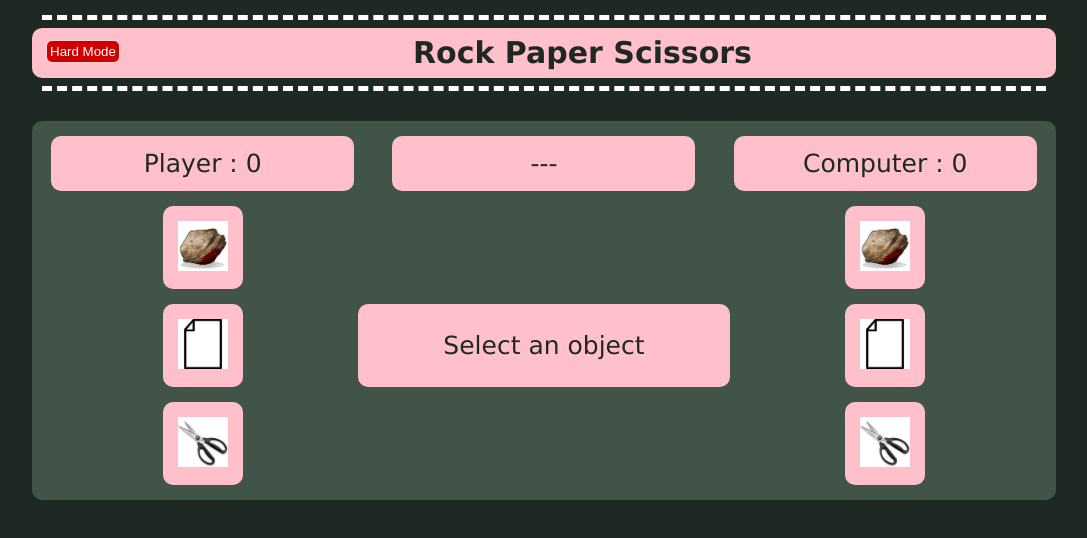
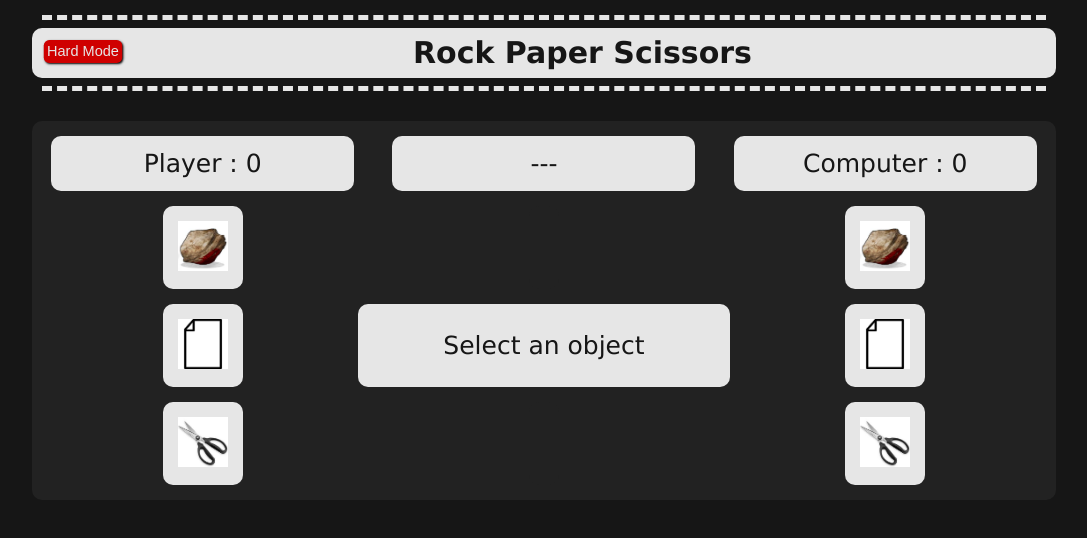
Before and after one commit to Y0ss-Please/javascript_rock_paper_scissors, a plain HTML site: page index.html in a window 1280 px wide. Both pictures are taken after a click on the button "Hard Mode". Shown: the whole page, without its empty margins (96-1183 px from the left). Drawn offline with Linux system fonts and the light colour scheme.

Commit message:
Fixed bug where hardmode was stuck on

```diff
--- a/scripts.js
+++ b/scripts.js
@@ -35,7 +35,8 @@ function removeMouseListeners(objects) {
 
 
 function computerPlay(player){
-    if (!hardmode){
+    console.log(hardMode)
+    if (!hardMode){
         rand = Math.random();
         if (rand <= 0.3){
             return "rock";
--- a/style.css
+++ b/style.css
@@ -1,6 +1,6 @@
 * {
-    background-color: #1f2923;
-    color: #ffffff;
+    background-color: #161616;
+    color: #e6e6e6;
     outline: 0;
 }
 
@@ -9,48 +9,49 @@ h1 {
     font-family: Verdana, sans-serif;
     font-size: 30px;
     font-weight: bold;
-    background-color: pink;
-    color: #1f2923;
+    background-color: #e6e6e6;
+    color: #161616;
     border-radius: 10px;
 }
 
 hr {
     border: 0;
-    border-top: 5px dashed #ffffff;
+    border-top: 5px dashed #e6e6e6;
     width: 98%;
 }
 
 .mode-container {
-    background-color: pink;
+    background-color: #e6e6e6;
     margin-top: 7px;
     margin-left: 15px;
     float: left;
 }
 
 .mode-container p {
-    background-color: pink;
+    background-color: #e6e6e6;
     font-family: Verdana, sans-serif;
     font-size: small;
     color: black;
 }
 
 .hardmode {
-    background-color: #1f2923;
+    background-color: #161616;
     margin-top:6px;
     padding: 3px;
     border: 0px;
     border-radius: 5px;
-    transition: all 0.5s;
+    transition: all 0.3s;
 }
 
 .hardmode:hover {
-    background-color: #3c5044;
+    background-color: #5e5e5e;
     box-shadow: 0px 0px 1px black;
 }
 
 .hardmode-selected {
     background-color: #cf0000;
-    box-shadow: 0px 0px 2px white;
+    scale: 1.09;
+    box-shadow: 1px 1px 2px black;
 }
 
 .header-container {
@@ -65,7 +66,7 @@ hr {
     display: grid;
     width: 80%;
     margin: 0 auto;
-    background-color: #405548;
+    background-color: #222222;
     grid-template-columns: 33.33% 33.33% 33.33%;
     grid-template-rows: auto;
     justify-items: center;
@@ -84,13 +85,13 @@ hr {
     font-size: 25px;
     width: 80%;
     text-align: center;
-    background-color: pink;
-    color: #1f2923;
+    background-color: #e6e6e6;
+    color: #161616;
 }
 
 .grid-content {
-    background-color: pink;
-    color: #1f2923;
+    background-color: #e6e6e6;
+    color: #161616;
 }
 
 .throw {
@@ -109,7 +110,7 @@ hr {
 }
 
 .item5 {
-    background-color: #405548;
+    background-color: #222222;
 }
 
 .item8 {
@@ -121,12 +122,12 @@ hr {
     margin: auto;
     font-family: Verdana, sans-serif;
     font-size: 25px;
-    background-color: pink;
-    color: #1f2923;
+    background-color: #e6e6e6;
+    color: #161616;
 }
 
 .item11 {
-    background-color: #405548;
+    background-color: #222222;
 }
 
 .footer div {
@@ -134,8 +135,8 @@ hr {
     font-size: 14px;
     width: 70%;
     text-align: center;
-    background-color: pink;
-    color: #1f2923;
+    background-color: #e6e6e6;
+    color: #161616;
     padding: 4px;
     margin: 15px auto;
     border-radius: 10px;
```
